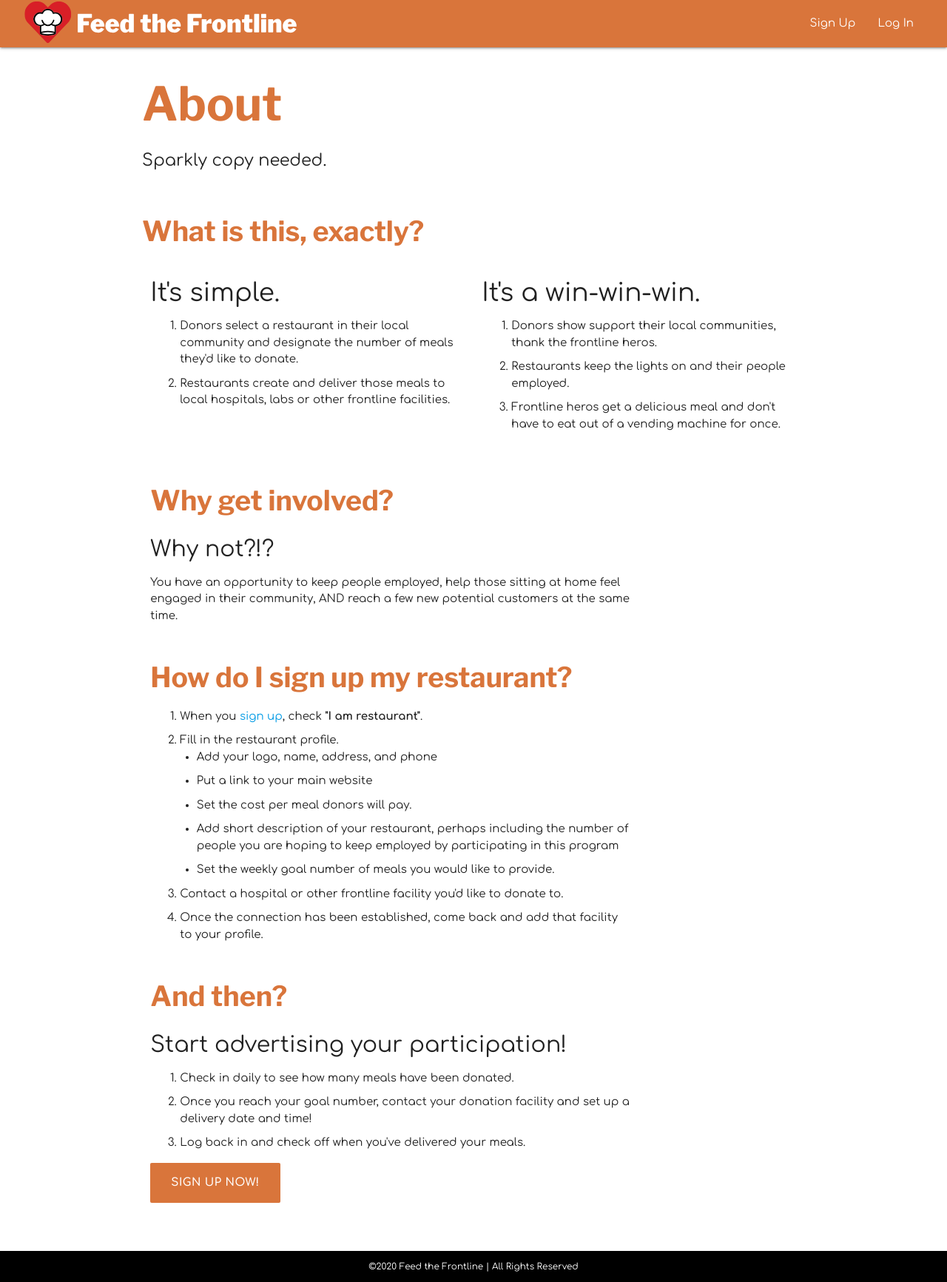
After one commit to thomasdahlberg/feedthefrontline, a Django app: page /about/ in a window 1280 px wide. The commit adds this page. Shown: the whole page at 74% size. Run offline with Django 3.2, Linux system fonts and the light colour scheme.

Commit message:
create about pg and content

```diff
--- a/main/static/css/style.css
+++ b/main/static/css/style.css
@@ -12,6 +12,9 @@ body {
 
 nav {
   background-color: #d9753b;
+}
+nav ul li {
+  list-style-type: none !important;
 }
 .nav-wrapper {
   margin: 0 2rem;
@@ -31,15 +34,39 @@ main {
   flex: 1 0 auto;
   padding-bottom: 3rem;
 }
+.flex {
+  display: flex;
+  flex-wrap: wrap;
+}
 h1 {
   font-family: "Libre Franklin", Helvetica, Arial, sans-serif;
   font-weight: 900;
   color: #d9753b;
 }
+h2 {
+  font-size: 2.5rem !important;
+  font-family: "Libre Franklin", Helvetica, Arial, sans-serif;
+  font-weight: 900;
+  color: #d9753b;
+}
+h3 {
+  font-size: 2rem !important;
+}
+strong {
+  font-weight: 700;
+}
 p.lead {
   font-size: 1.5rem;
 }
-
+ul > li {
+  list-style-type: disc !important;
+}
+li > ul {
+  margin-left: 1.5rem;
+}
+li {
+  margin-bottom: 10px;
+}
 footer {
   padding-top: 0;
   background-color: black;
--- /dev/null
+++ b/main/templates/about.html
@@ -0,0 +1,69 @@
+{% extends 'base.html' %}
+
+{% block content %}
+<div class="row">
+    <h1>About</h1>
+    <p class="lead">Sparkly copy needed.</p>
+</div>
+
+<div class="row">
+    <div class="col12">
+        <h2>What is this, exactly?</h2>
+    </div>
+    <div class="col s12 m6">
+        <h4>It's simple.</h4>
+        <ol>
+            <li>Donors select a restaurant in their local community and designate the number of meals they'd like to
+                donate.</li>
+            <li>Restaurants create and deliver those meals to local hospitals, labs or other frontline facilities.</li>
+        </ol>
+    </div>
+    <div class="col s12 m6">
+        <h4>It's a win-win-win.</h4>
+        <ol>
+            <li>Donors show support their local communities, thank the frontline heros.</li>
+            <li>Restaurants keep the lights on and their people employed.</li>
+            <li>Frontline heros get a delicious meal and don't have to eat out of a vending machine for once.</li>
+        </ol>
+    </div>
+</div>
+<div class="row">
+    <div class="col s12 m9">
+        <h2>Why get involved?</h2>
+        <h3>Why not?!?</h3>
+        <p>You have an opportunity to keep people employed, help those sitting at home feel engaged in their community,
+            AND reach a few new potential customers at the same time.</p>
+    </div>
+    <div class="col s12 m9">
+        <h2>How do I sign up my restaurant?</h2>
+        <ol>
+            <li>When you <a href="{% url 'signup' %}">sign up</a>, check <strong>"I am restaurant"</strong>.</li>
+            <li>Fill in the restaurant profile.<ul>
+                    <li>Add your logo, name, address, and phone</li>
+                    <li>Put a link to your main website</li>
+                    <li>Set the cost per meal donors will pay.</li>
+                    <li>Add short description of your restaurant, perhaps including the number of people you are hoping
+                        to keep employed by participating in this program</li>
+                    <li>Set the weekly goal number of meals you would like to provide.</li>
+                </ul>
+            </li>
+            <li>Contact a hospital or other frontline facility you'd like to donate to.</li>
+            <li>Once the connection has been established, come back and add that facility to your profile.</li>
+        </ol>
+    </div>
+    <div class="col s12 m9">
+        <h2>And then?</h2>
+        <h3>Start advertising your participation!</h3>
+        <ol>
+            <li>Check in daily to see how many meals have been donated.</li>
+            <li>Once you reach your goal number, contact your donation facility and set up a delivery date and time!
+            </li>
+            <li>Log back in and check off when you've delivered your meals.</li>
+        </ol>
+    </div>
+    <div class="col s12">
+        <a href="{% url 'signup' %}" class="btn-large btn-flat">Sign up now!</a>
+    </div>
+</div>
+
+{% endblock %}
--- a/main/templates/home.html
+++ b/main/templates/home.html
@@ -33,7 +33,7 @@
         </div>
         <div class="row center-align">
                 <div class="justify-around">
-                    <div><a href="{% url 'signup' %}" class="btn-flat btn-large">I'm a restaurant</a></div>
+                    <div><a href="{% url 'about' %}" class="btn-flat btn-large">I'm a restaurant</a></div>
                     <div><a href="{% url 'rest_index' %}" class="btn-flat btn-large">I want to donate</a></di>
                 </div>
         </div>
--- a/main/urls.py
+++ b/main/urls.py
@@ -3,6 +3,7 @@ from . import views
 
 urlpatterns = [
     path('', views.home, name="home"),
+    path('about/', views.about, name="about"),
     path('restaurants/', views.rest_index, name='rest_index'),
     path('restaurants/create', views.RestCreate.as_view(), name='rest_create'),
     path('restaurants/<int:restaurant_id>', views.rest_profile, name='rest_profile'),
--- a/main/views.py
+++ b/main/views.py
@@ -17,6 +17,9 @@ from .forms import SignUpForm
 # Create your views here.
 def home(request):
     return render(request, 'home.html')
+
+def about(request):
+    return render(request, 'about.html')
 
 def test(request):
     return render(request, 'test.html')
```
